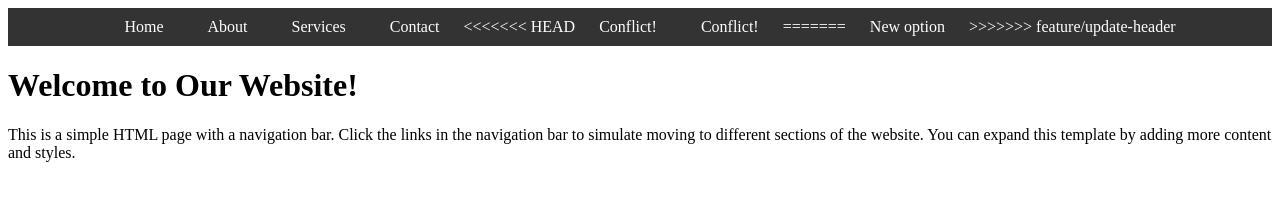
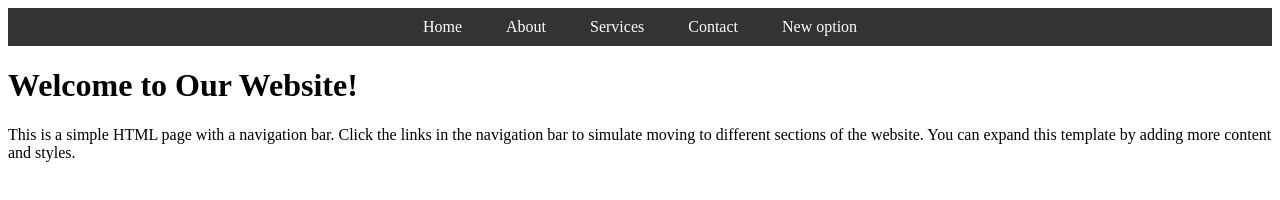
Before and after one commit to matthiaskschaefle-wbs/git_practice, a plain HTML site: page merging-conflict/index.html in a window 1280 px wide. Drawn offline with Linux system fonts and the light colour scheme.

Commit message:
Merge solved

```diff
--- a/merging-conflict/index.html
+++ b/merging-conflict/index.html
@@ -12,12 +12,8 @@
         <a href="#about">About</a>
         <a href="#services">Services</a>
         <a href="#contact">Contact</a>
-<<<<<<< HEAD
-        <a href="#conflict">Conflict!</a>
-        <a href="#conflict">Conflict!</a>
-=======
         <a href="#new-option">New option</a>
->>>>>>> feature/update-header
+
     </nav>
 
     <h1>Welcome to Our Website!</h1>
```
